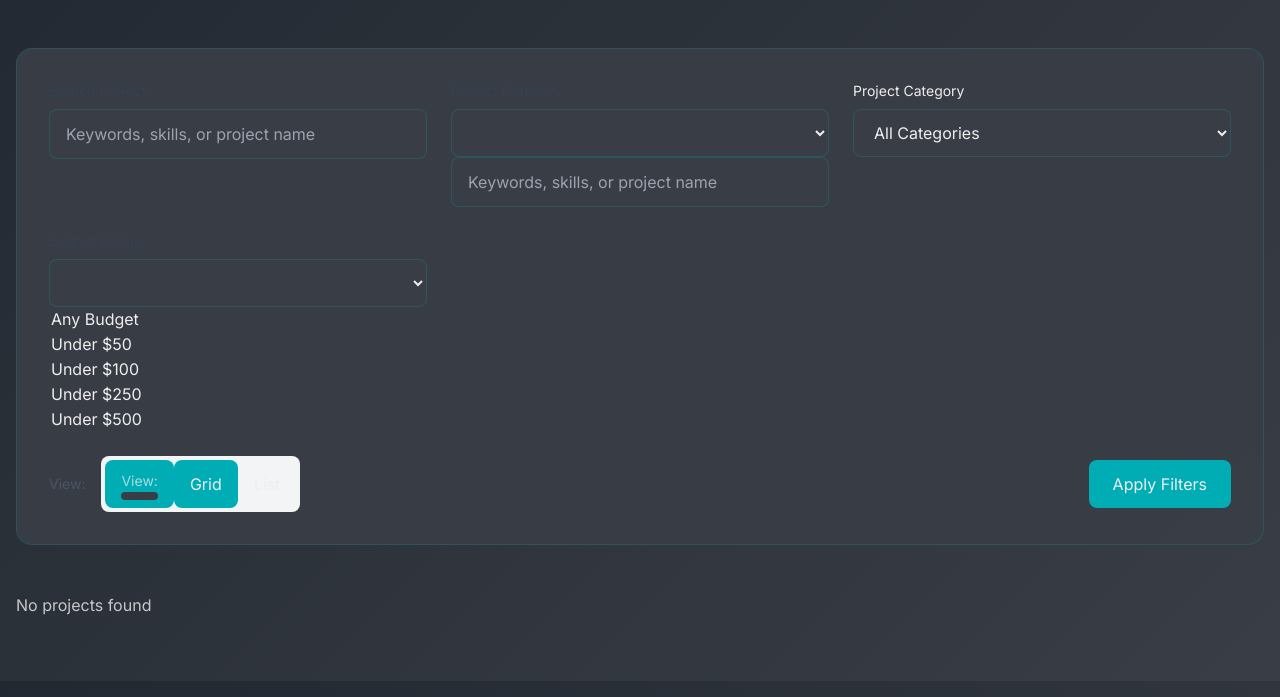
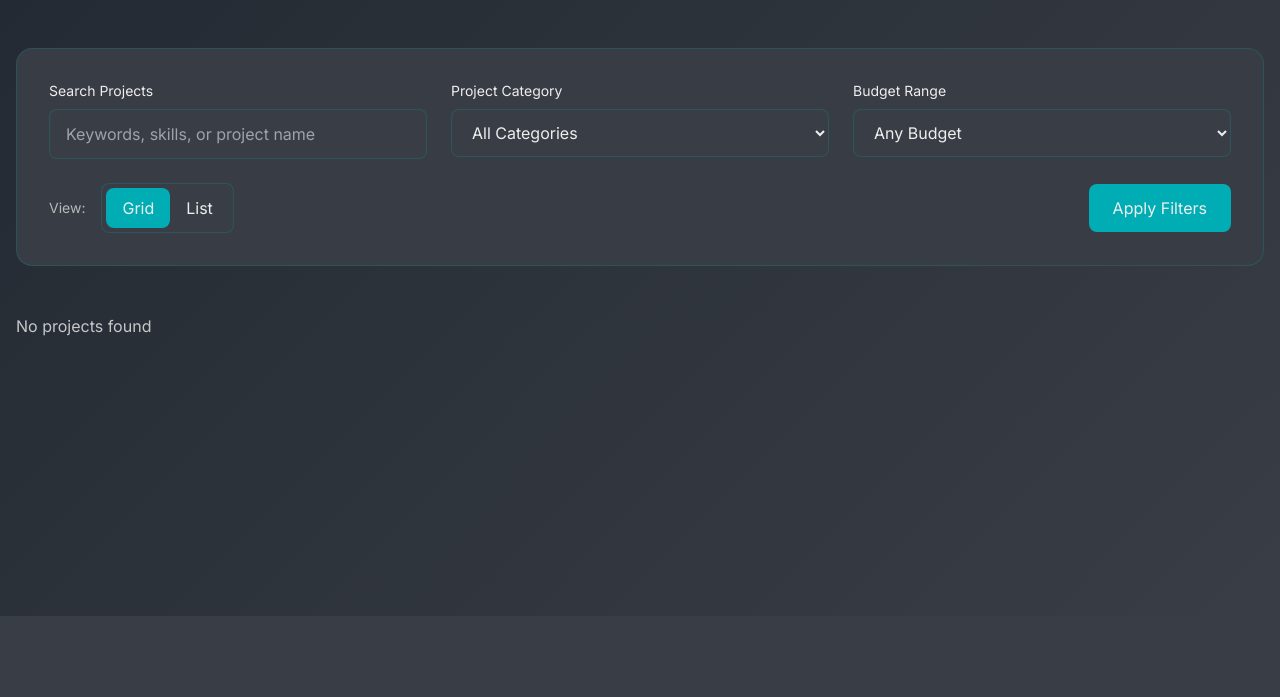
Before and after one commit to muhammed222-lab/project02, a PHP site: page /project_02/student/find_project_view.php in a window 1280 px wide. Shown: the part 184-881 px from the top of the page. After the commit the page ends 800 px from the top, so only its background shows below. Run offline with PHP 8.4, Linux system fonts and the light colour scheme; data that the repository does not hold is empty; some libraries are stand-ins or nearby versions.

Commit message:
fixed find project ui   :   if he break again ehh

```diff
--- a/student/find_project_view.php
+++ b/student/find_project_view.php
@@ -185,6 +185,25 @@
     }
 
     /* ======================
+           Bookmark Button Styling
+           ====================== */
+    .bookmark-btn {
+        transition: all 0.3s ease;
+    }
+
+    .bookmark-btn svg {
+        transition: fill 0.3s ease, transform 0.2s ease;
+    }
+
+    .bookmark-btn:hover svg {
+        transform: scale(1.1);
+    }
+
+    .bookmark-btn.saved svg {
+        fill: #00ADB5;
+    }
+
+    /* ======================
            Mobile Responsiveness
            ====================== */
     @media (max-width: 768px) {
@@ -220,21 +239,15 @@
             class="bg-[#393E46]/95 backdrop-blur-md rounded-2xl p-8 mb-12 border border-[#00ADB5]/20 animate-fade-in">
             <form method="POST" class="space-y-6">
                 <div class="grid grid-cols-1 md:grid-cols-3 gap-6">
+                    <!-- Search Projects -->
                     <div>
-                        <label class="block text-sm font-medium text-gray-700 mb-2">Search Projects</label>
-                        <input type="text" name="search" value="<?php echo htmlspecialchars($search); ?>"
-                            placeholder="Keywords, skills, or project name"
-                            class="w-full px-4 py-3 border border-[#00ADB5]/20 rounded-lg focus:ring-2 focus:ring-[#00ADB5] focus:border-transparent transition-all bg-[#393E46] text-[#EEEEEE]">
-                    </div>
-                    <div>
-                        <label class="block text-sm font-medium text-gray-700 mb-2">Project Category</label>
-                        <select name="category"
-                            class="w-full px-4 py-3 border border-[#00ADB5]/20 rounded-lg focus:ring-2 focus:ring-[#00ADB5] focus:border-transparent transition-all bg-[#393E46] text-[#EEEEEE]">
                         <label class="block text-sm font-medium text-[#EEEEEE] mb-2">Search Projects</label>
                         <input type="text" name="search" value="<?php echo htmlspecialchars($search); ?>"
                             placeholder="Keywords, skills, or project name"
                             class="w-full px-4 py-3 border border-[#00ADB5]/20 rounded-lg focus:ring-2 focus:ring-[#00ADB5] focus:border-transparent transition-all bg-[#393E46] text-[#EEEEEE]">
                     </div>
+
+                    <!-- Project Category -->
                     <div>
                         <label class="block text-sm font-medium text-[#EEEEEE] mb-2">Project Category</label>
                         <select name="category"
@@ -247,16 +260,12 @@
                             <option value="Business">Business & Consulting</option>
                         </select>
                     </div>
+
+                    <!-- Budget Range -->
                     <div>
-
-                        <label class="block text-sm font-medium text-gray-700 mb-2">Budget Range</label>
-                        <select name="budget"
-                            class="w-full px-4 py-3 border border-[#00ADB5]/20 rounded-lg focus:ring-2 focus:ring-[#00ADB5] focus:border-transparent transition-all bg-[#393E46] text-[#EEEEEE]">
-
                         <label class="block text-sm font-medium text-[#EEEEEE] mb-2">Budget Range</label>
                         <select name="budget"
                             class="w-full px-4 py-3 border border-[#00ADB5]/20 rounded-lg focus:ring-2 focus:ring-[#00ADB5] focus:border-transparent transition-all bg-[#393E46] text-[#EEEEEE]">
-
                             <option value="">Any Budget</option>
                             <option value="50">Under $50</option>
                             <option value="100">Under $100</option>
@@ -268,16 +277,10 @@
 
                 <div class="flex justify-between items-center mt-6">
                     <div class="flex items-center space-x-4">
-                        <span class="text-sm text-gray-600">View:</span>
-                        <div class="flex bg-gray-100 rounded-lg p-1">
+                        <span class="text-sm text-[#EEEEEE]/70">View:</span>
+                        <div class="flex bg-[#393E46] rounded-lg p-1 border border-[#00ADB5]/20">
                             <button type="button" onclick="toggleView('grid')"
                                 class="view-toggle px-4 py-2 rounded-lg view-toggle-active" id="gridViewBtn">
-
-                                <span class="text-sm text-[#EEEEEE]/70">View:</span>
-                                <div class="flex bg-[#393E46] rounded-lg p-1">
-                                    <button type="button" onclick="toggleView('grid')"
-                                        class="view-toggle px-4 py-2 rounded-lg view-toggle-active" id="gridViewBtn">
-
                                 Grid
                             </button>
                             <button type="button" onclick="toggleView('list')"
@@ -341,9 +344,15 @@
                             Purchase Project
                         </button>
 
+                        <!-- Bookmark button with hollow/filled toggle -->
                         <button
                             onclick="saveProject(<?php echo json_encode($row['id']); ?>, <?php echo json_encode($user_id); ?>);"
-                            class="bg-gray-300 hover:bg-gray-400 text-gray-700 py-3 px-4 rounded-lg">Save</button>
+                            class="p-3 rounded-full hover:bg-[#00ADB5]/10 transition-all duration-300 bookmark-btn"
+                            title="Save Project">
+                            <svg xmlns="http://www.w3.org/2000/svg" class="h-6 w-6 text-[#00ADB5]" fill="none" viewBox="0 0 24 24" stroke="currentColor" stroke-width="2">
+                                <path stroke-linecap="round" stroke-linejoin="round" d="M5 5a2 2 0 012-2h10a2 2 0 012 2v16l-7-3.5L5 21V5z" />
+                            </svg>
+                        </button>
 
 
 
@@ -463,7 +472,7 @@
             return;
         }
 
-        console.log("Project ID:", projectId, "User ID:", userId);
+        const button = event.currentTarget;
 
         fetch('find_project.php', {
                 method: 'POST',
@@ -485,7 +494,9 @@
             .then(data => {
                 console.log('Response Data:', data);
                 if (data.status === 'success') {
-                    alert(data.message);
+                    // Toggle the saved state visually
+                    button.classList.toggle('saved');
+                    showNotification(data.message);
                 } else {
                     alert(`Error: ${data.message}`);
                 }
```
Lines whose indentation alone changed are shown as unchanged.
